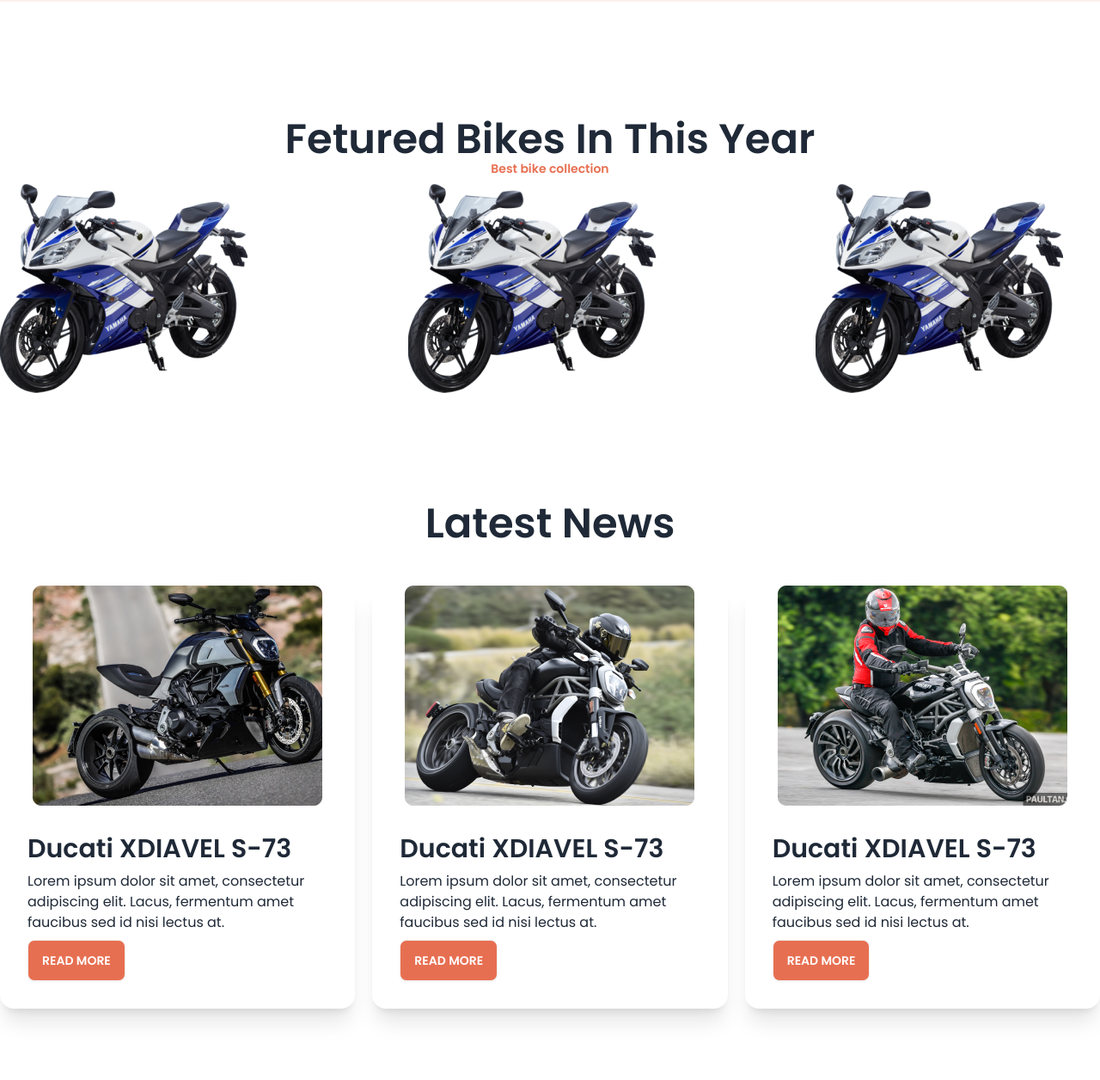
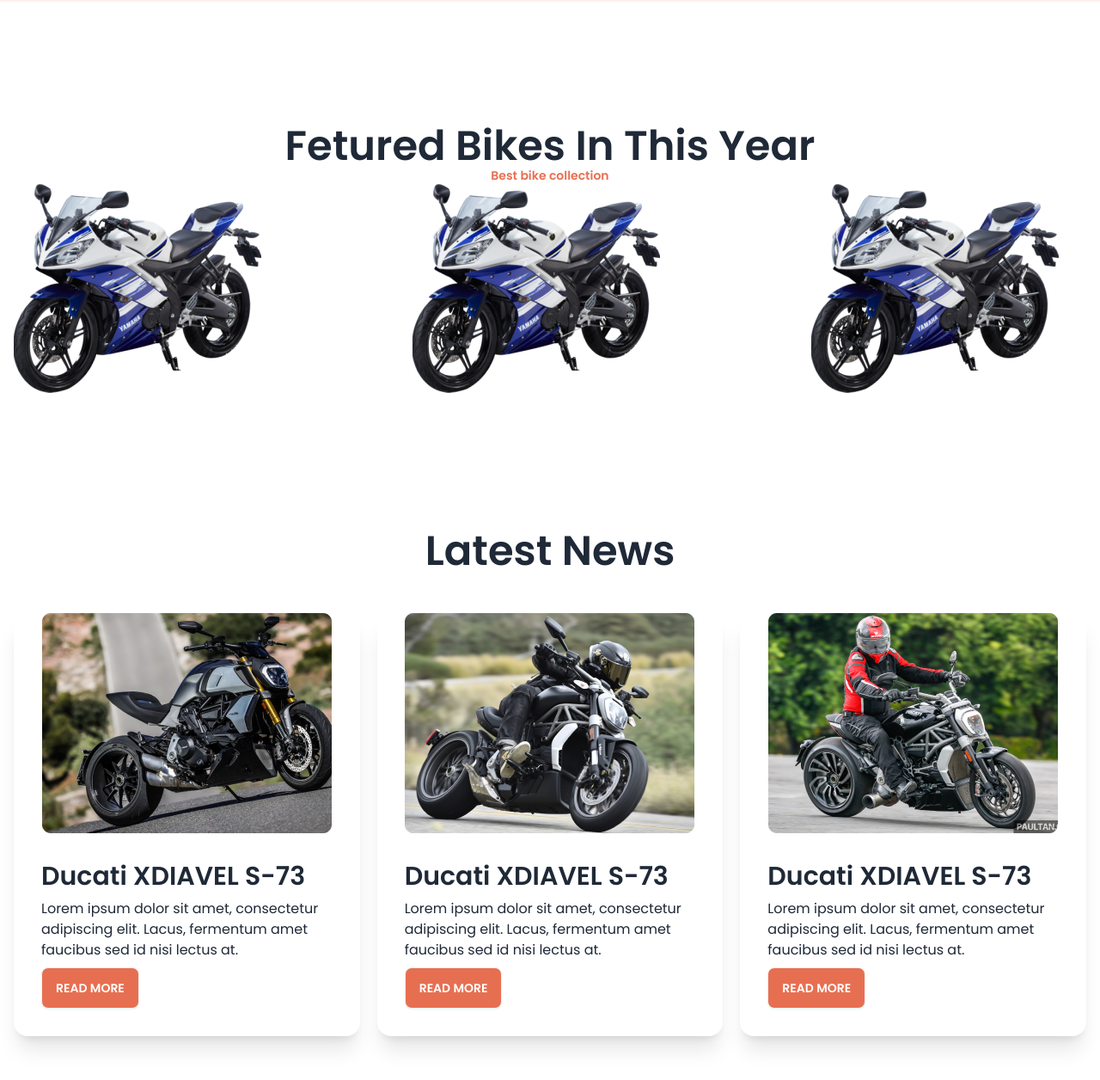
Before and after one commit to Hussain-Shamim/Biker-Zone-With-DaisyUI, a plain HTML site: page index.html in a window 1280 px wide. Shown: the part 620-1876 px from the top of the page at 86% size. Drawn offline with nearby package versions, Linux system fonts and the light colour scheme.

Commit message:
Website is done

```diff
--- a/index.html
+++ b/index.html
@@ -151,8 +151,8 @@
     </header>
     <main class="md:container md:mx-auto">
        <!-- feaured section -->
-       <section class="my-32">
-        <div class="p-2">
+       <section class="my-32 p-4">
+        <div>
           <h2 class="text-center text-5xl font-semibold">Fetured Bikes In This Year</h2>
           <p class="text-center text-sm font-semibold text-bike-primary p b-12">Best bike collection</p>
         </div>
@@ -163,7 +163,7 @@
         </div>
       </section>
       <!-- latest news -->
-      <section class="my-24">
+      <section class="my-24 p-4">
         <h3 class="text-5xl font-semibold mb-12 text-center">Latest News</h3>
         <div class="grid gap-5 grid-cols-1 md:grid-cols-2 lg:grid-cols-3">
           <!-- First card -->
@@ -203,7 +203,7 @@
         </div>
       </section>
       <!-- Happy clients -->
-      <section class="my-24">
+      <section class="my-24 p-4">
         <h3 class="text-5xl font-semibold mb-12 text-center">Happy <span class="text-bike-primary">Clients says</span></h3>
         <div class="grid gap-10 grid-cols-1 md:grid-cols-2 lg:grid-cols-3">
           <!-- first reviews -->
@@ -272,7 +272,7 @@
         </div>
       </section>
       <!-- FAQ section -->
-      <section class="my-24">
+      <section class="my-24 p-4">
         <h3 class="text-5xl font-semibold mb-12 text-center">Frequently Asked <span class="text-bike-primary">Questions</span></h3>
         <div class="hero">
           <div class="hero-content flex-col lg:gap-24 lg:flex-row">
```
